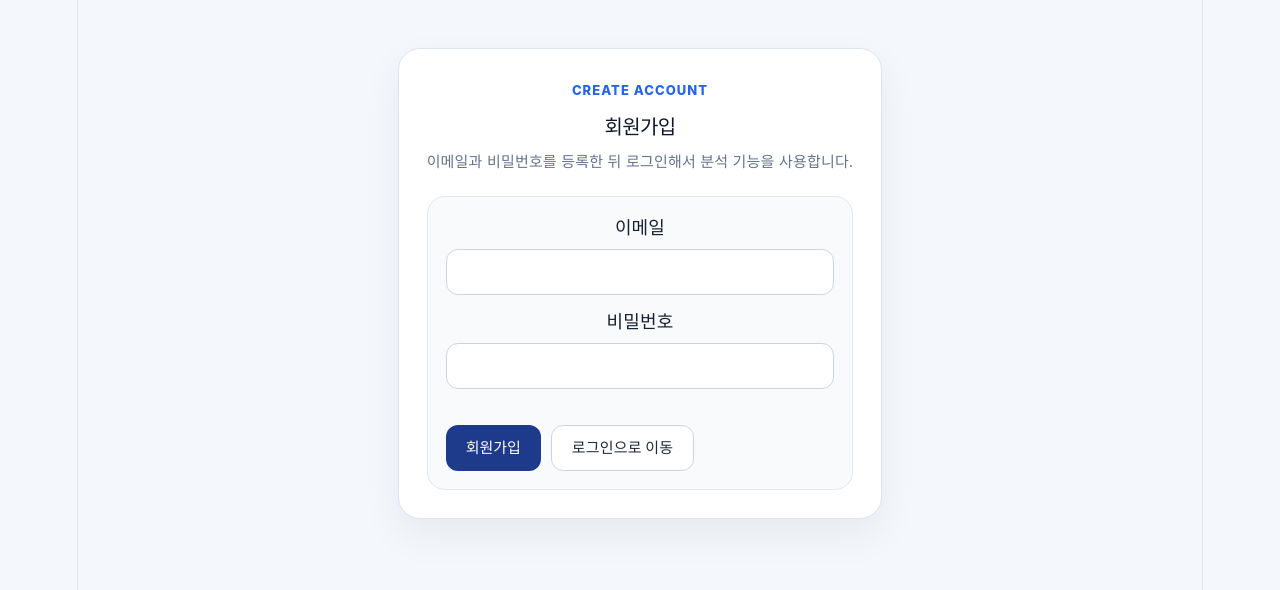
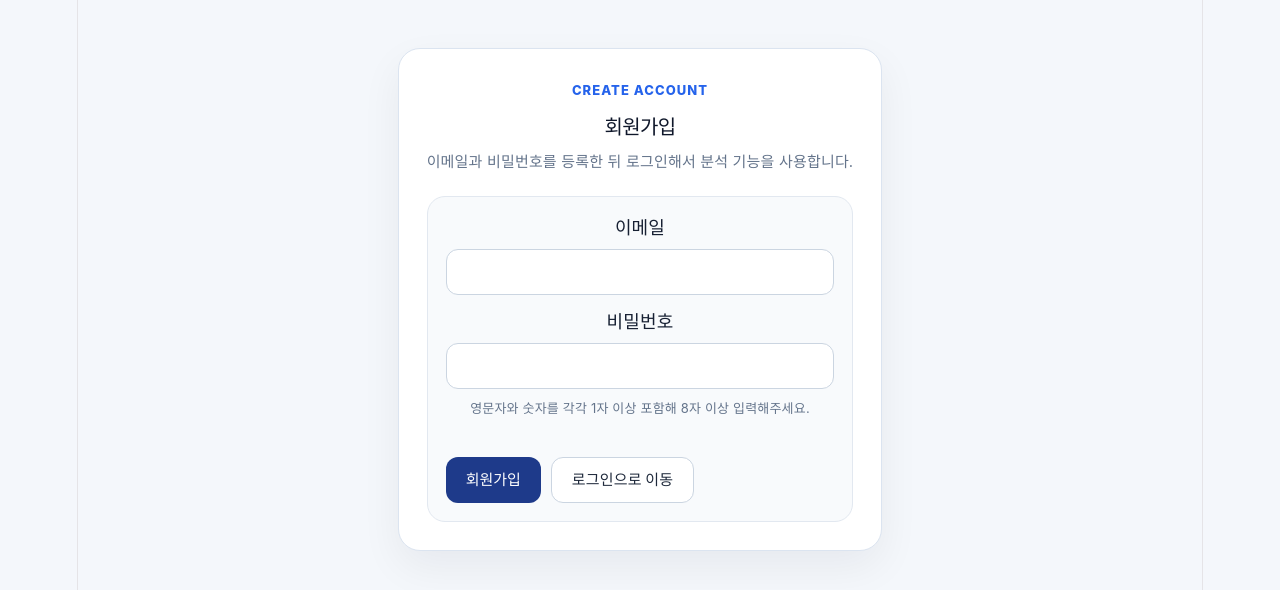
Before and after one commit to Heesi-ong/hanium-project, a React app in the folder frontend/: page /signup in a window 1280 px wide. Shown: the top 590 px of the page. Built offline with nearby package versions, Linux system fonts and the light colour scheme; no server answers; the HTML template or start-up script is replaced by a standard one.

Commit message:
feat: 회원가입 비밀번호 복잡도 규칙 안내 문구 추가
- 비밀번호 입력란 아래에 영문자+숫자 최소 1자 포함 규칙 안내 문구 추가
- 안내 문구 위치 및 렌더링을 검증하는 테스트 추가

```diff
--- a/frontend/src/pages/SignupPage.jsx
+++ b/frontend/src/pages/SignupPage.jsx
@@ -13,6 +13,13 @@ const inputStyle = {
     borderRadius: 12,
     background: "#ffffff",
     color: "#0f172a",
+};
+
+const hintStyle = {
+    display: "block",
+    marginTop: 6,
+    fontSize: 13,
+    color: "#64748b",
 };
 
 function SignupPage() {
@@ -96,6 +103,9 @@ function SignupPage() {
                                     style={inputStyle}
                                     required
                                 />
+                                <small style={hintStyle}>
+                                    영문자와 숫자를 각각 1자 이상 포함해 8자 이상 입력해주세요.
+                                </small>
                             </span>
                         </label>
 
```
Also changed, not shown: 1 other file (tests, documents, lock files or other folders).
